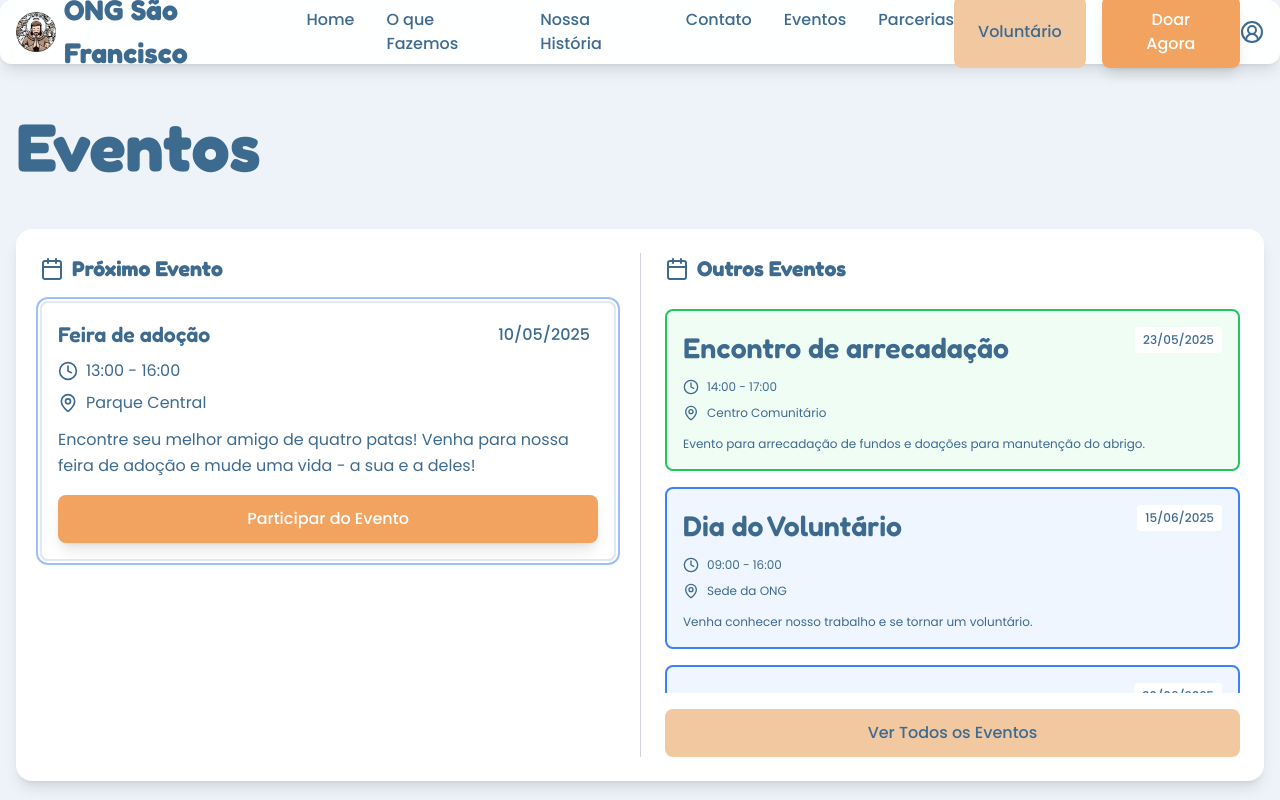
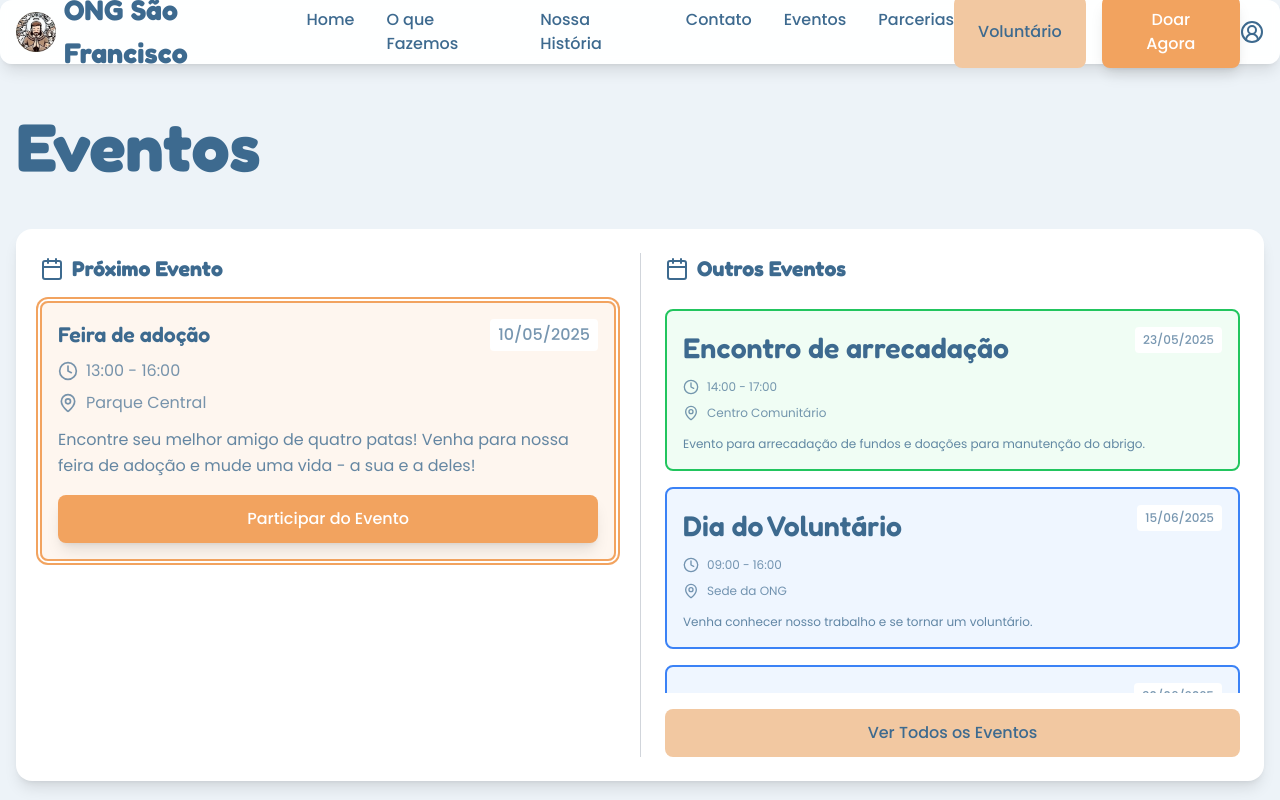
Before and after one commit to sumeragicafe/sf-manager, a Vue app in the folder frontend/: page /eventos in a window 1280 px wide. Shown: the top 800 px of the page. Built offline with nearby package versions, Linux system fonts and the light colour scheme; some icons are missing.

Commit message:
fix: style in Event component

```diff
--- a/frontend/src/views/Landing/eventos/components/EventCard.vue
+++ b/frontend/src/views/Landing/eventos/components/EventCard.vue
@@ -4,17 +4,17 @@
     class="p-4 rounded-lg border-2 transition-all duration-300 hover:shadow-md cursor-pointer"
     :class="[
       getEventColor(event.type),
-      isHighlighted ? 'ring-2 ring-ngo-primary ring-offset-2' : ''
+      isHighlighted ? 'ring-2 ring-ong-primary ring-offset-2' : ''
     ]"
     @click="onClick"
   >
     <div class="flex justify-between items-start mb-2">
-      <h4 :class="['font-semibold text-ngo-text', isHighlighted ? 'text-xl' : '']">
+      <h4 :class="['font-semibold text-ong-text', isHighlighted ? 'text-xl' : '']">
         {{ event.title }}
       </h4>
       <span
         :class="[
-          'text-ngo-text/70 font-medium bg-white px-2 py-1 rounded',
+          'text-ong-text/70 font-medium bg-white px-2 py-1 rounded',
           isHighlighted ? 'text-base' : 'text-sm'
         ]"
       >
@@ -22,20 +22,20 @@
       </span>
     </div>
 
-    <div :class="['flex items-center gap-2 text-ngo-text/70 mb-2', isHighlighted ? 'text-base' : 'text-sm']">
+    <div :class="['flex items-center gap-2 text-ong-text/70 mb-2', isHighlighted ? 'text-base' : 'text-sm']">
       <Clock :size="isHighlighted ? 20 : 16" />
       <span>{{ event.time }}</span>
     </div>
 
     <div
       v-if="event.location"
-      :class="['flex items-center gap-2 text-ngo-text/70 mb-3', isHighlighted ? 'text-base' : 'text-sm']"
+      :class="['flex items-center gap-2 text-ong-text/70 mb-3', isHighlighted ? 'text-base' : 'text-sm']"
     >
       <MapPin :size="isHighlighted ? 20 : 16" />
       <span>{{ event.location }}</span>
     </div>
 
-    <p :class="['text-ngo-text/80 leading-relaxed', isHighlighted ? 'text-base mb-4' : 'text-sm']">
+    <p :class="['text-ong-text/80 leading-relaxed', isHighlighted ? 'text-base mb-4' : 'text-sm']">
       {{ event.description }}
     </p>
 
@@ -60,13 +60,13 @@ const props = defineProps({
 const getEventColor = (type) => {
   switch (type) {
     case 'adoption':
-      return 'border-ngo-primary bg-ngo-primary/10';
+      return 'border-ong-primary bg-ong-primary/10';
     case 'fundraising':
       return 'border-green-500 bg-green-50';
     case 'volunteer':
       return 'border-blue-500 bg-blue-50';
     default:
-      return 'border-ngo-secondary bg-ngo-secondary/10';
+      return 'border-ong-secondary bg-ong-secondary/10';
   }
 };
 </script>
--- a/frontend/src/views/Landing/eventos/components/EventsHighlight.vue
+++ b/frontend/src/views/Landing/eventos/components/EventsHighlight.vue
@@ -4,7 +4,7 @@
 
       <!-- Próximo Evento -->
       <div class="pr-0 md:pr-6 pb-6 md:pb-0">
-        <h5 class="text-ngo-text mb-4 flex items-center gap-2">
+        <h5 class="text-ong-text mb-4 flex items-center gap-2">
           <Calendar size="24" />
           Próximo Evento
         </h5>
@@ -13,7 +13,7 @@
 
       <!-- Outros Eventos -->
       <div class="pl-0 md:pl-6 pt-6 md:pt-0">
-        <h5 class="text-ngo-text mb-6 flex items-center gap-2">
+        <h5 class="text-ong-text mb-6 flex items-center gap-2">
           <Calendar size="24" />
           Outros Eventos
         </h5>
```
